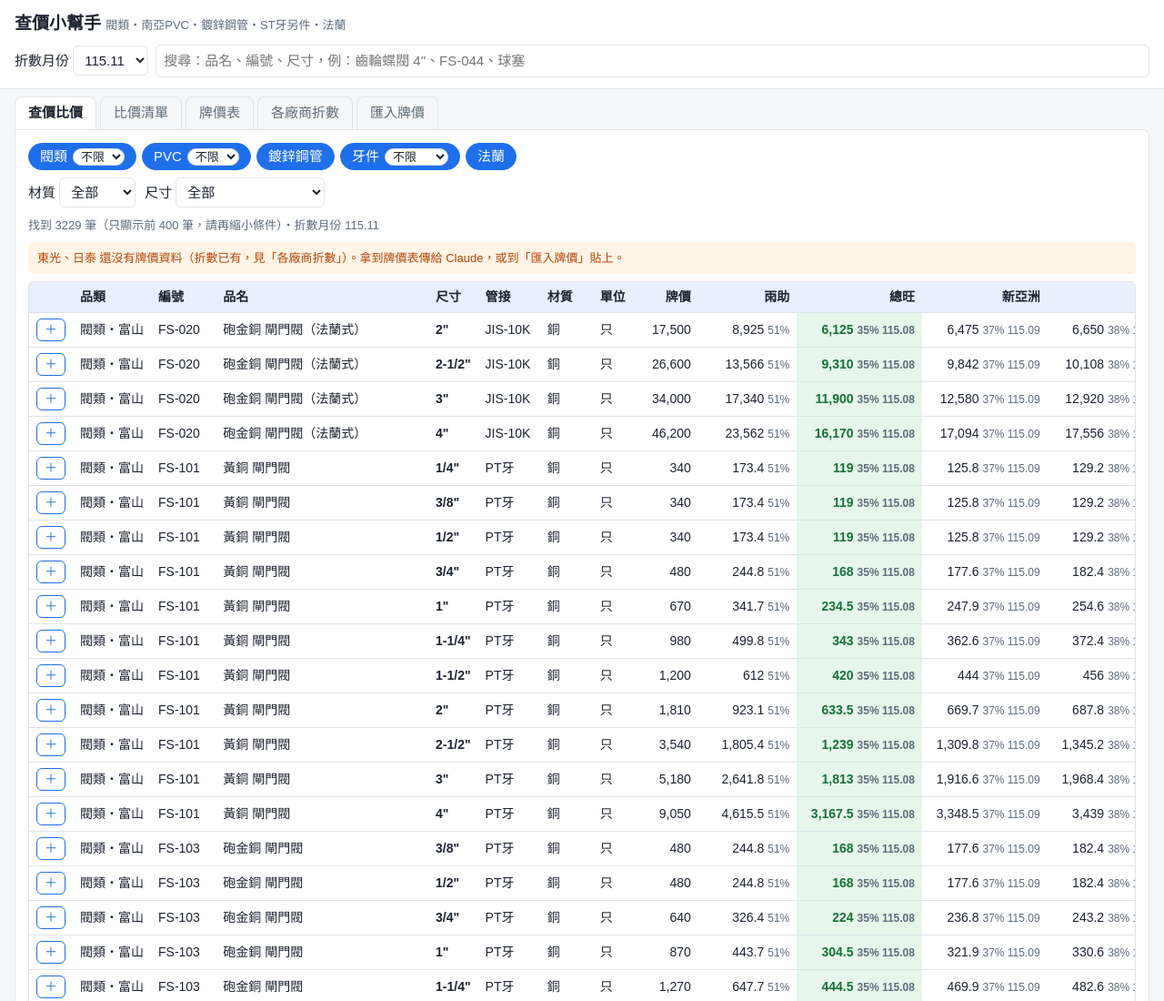
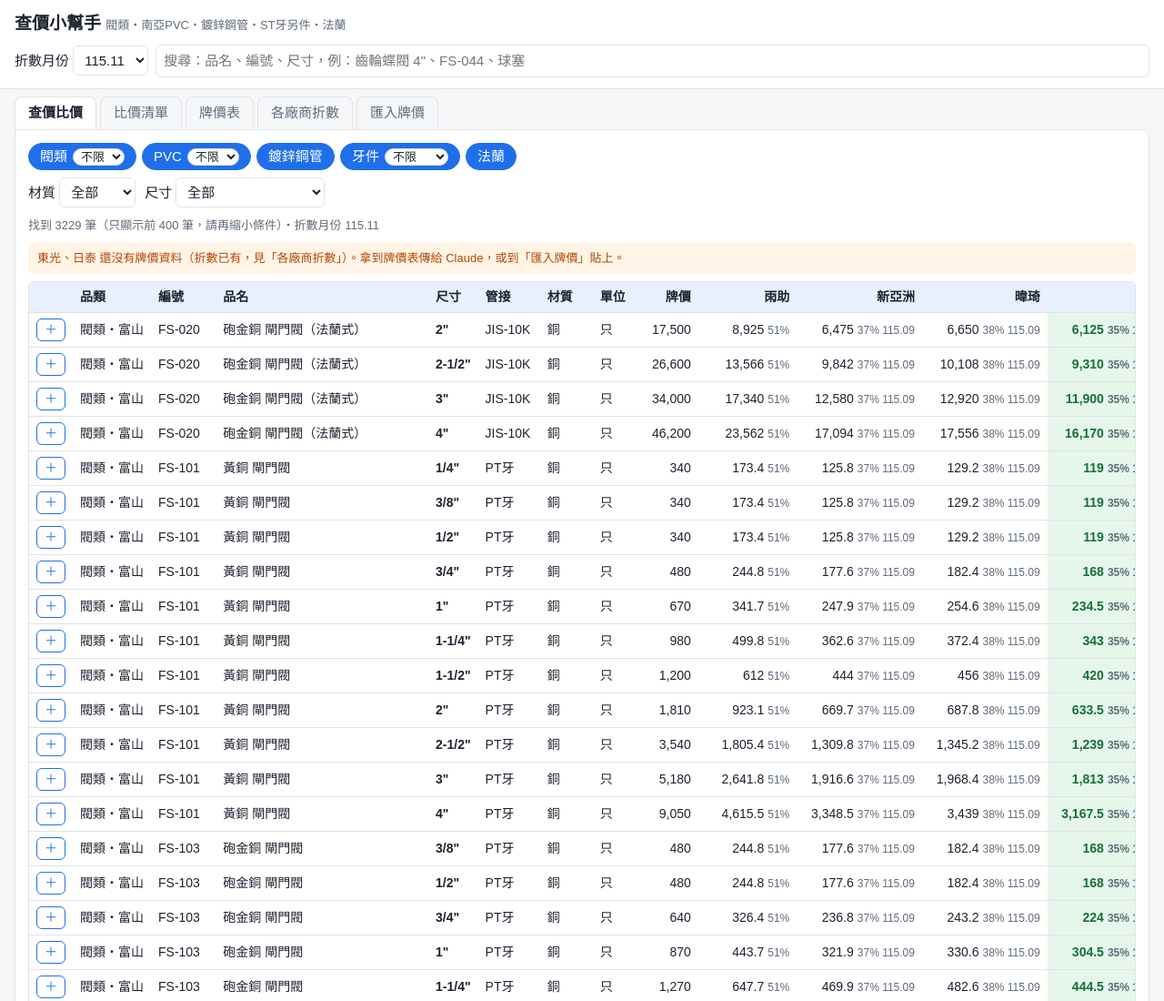
Before and after one commit to aaww850525-beep/price, a plain HTML site: page index.html in a window 1280 px wide. Shown: the top 1100 px of the page at 91% size. Drawn offline with Linux system fonts and the light colour scheme.

Commit message:
廠商欄位依折數月份排序，最新的在前
Co-Authored-By: Claude Opus 5.5 <noreply@anthropic.com>

```diff
--- a/index.html
+++ b/index.html
@@ -346,6 +346,10 @@ function renderSearch(){
   list.sort((a,b)=>BRANDS.indexOf(a.b)-BRANDS.indexOf(b.b)||a.ti-b.ti||(a.ord||0)-(b.ord||0)||a.code.localeCompare(b.code)||(a.flat?a.name.localeCompare(b.name):0)||sIdx(a.size)-sIdx(b.size));
   const total=list.length;list=list.slice(0,400);
   const vs=vendorsFor([...new Set(list.map(p=>p.b))]);
+  { // 欄位順序：折數月份越新越前面，舊折數（灰字）排最後
+    const lm={},fr={};for(const p of list.slice(0,150))for(const v of vs){const d=rate(v,p.b,catOf(p),state.month,p.size);if(!d)continue;if(!lm[v]||d.m>lm[v])lm[v]=d.m;if(!d.stale)fr[v]=1}
+    vs.sort((x,y)=>(fr[y]?1:0)-(fr[x]?1:0)||(lm[y]||'').localeCompare(lm[x]||'')||VENDORS.indexOf(x)-VENDORS.indexOf(y));
+  }
   const noPrice=[...ab].filter(b=>!PRICES.some(p=>p.b===b));
   $('#resStat').innerHTML=`找到 ${total} 筆${total>400?'（只顯示前 400 筆，請再縮小條件）':''}・折數月份 ${state.month}`+(!toks.length&&noPrice.length?`<div class="note">${noPrice.join('、')} 還沒有牌價資料（折數已有，見「各廠商折數」）。拿到牌價表傳給 Claude，或到「匯入牌價」貼上。</div>`:'');
   const hasCode=list.some(p=>p.code),hasConn=list.some(p=>p.conn),hasCls=list.some(p=>p.cls);
--- a/sw.js
+++ b/sw.js
@@ -1,4 +1,4 @@
-const C='price-v5';const F=['./','./index.html','./manifest.json','./favicon.png','./icon-192.png','./icon-512.png','./apple-touch-icon.png'];
+const C='price-v6';const F=['./','./index.html','./manifest.json','./favicon.png','./icon-192.png','./icon-512.png','./apple-touch-icon.png'];
 self.addEventListener('install',e=>{e.waitUntil(caches.open(C).then(c=>c.addAll(F)));self.skipWaiting()});
 self.addEventListener('activate',e=>{e.waitUntil(caches.keys().then(k=>Promise.all(k.filter(x=>x!==C).map(x=>caches.delete(x)))));self.clients.claim()});
 self.addEventListener('fetch',e=>{if(e.request.method!=='GET')return;e.respondWith(fetch(e.request).then(r=>{const cp=r.clone();caches.open(C).then(c=>c.put(e.request,cp));return r}).catch(()=>caches.match(e.request,{ignoreSearch:true}).then(r=>r||caches.match('./index.html'))))});
```
